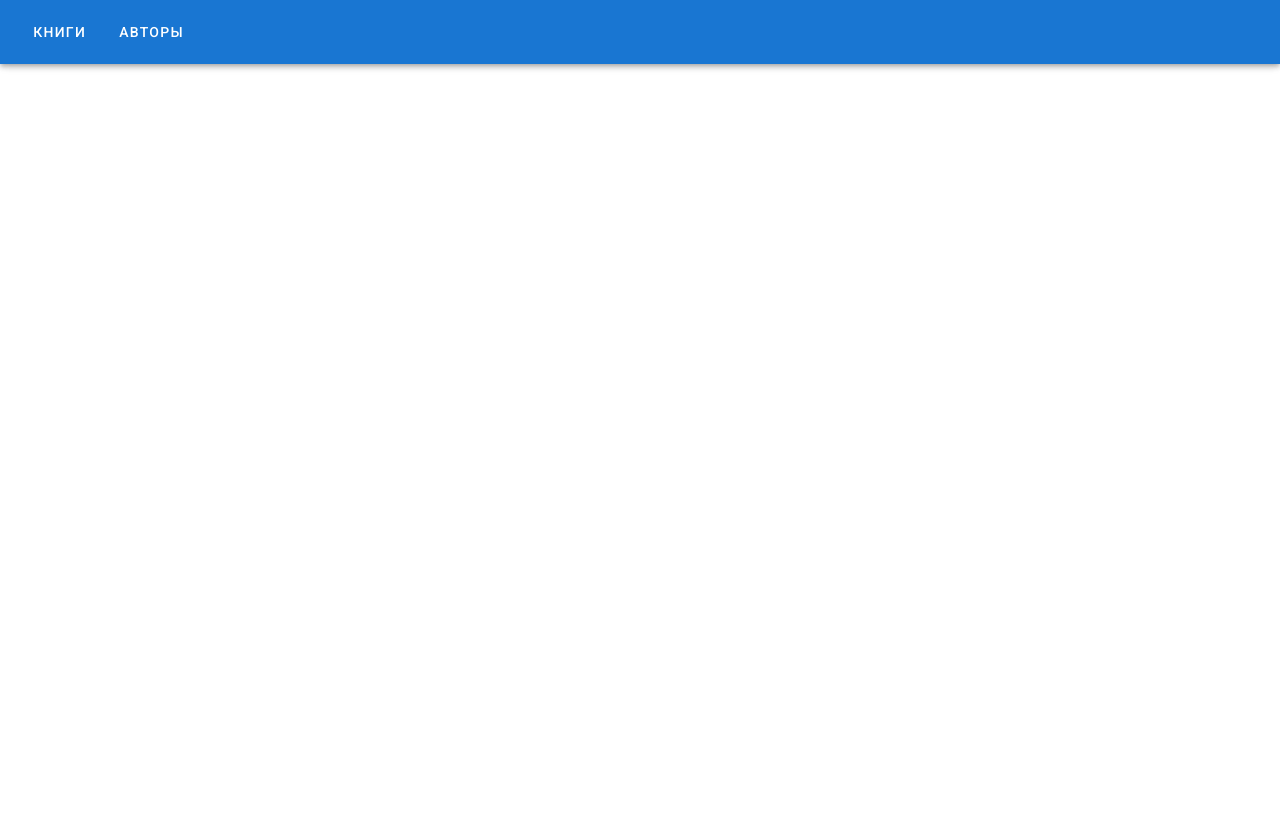
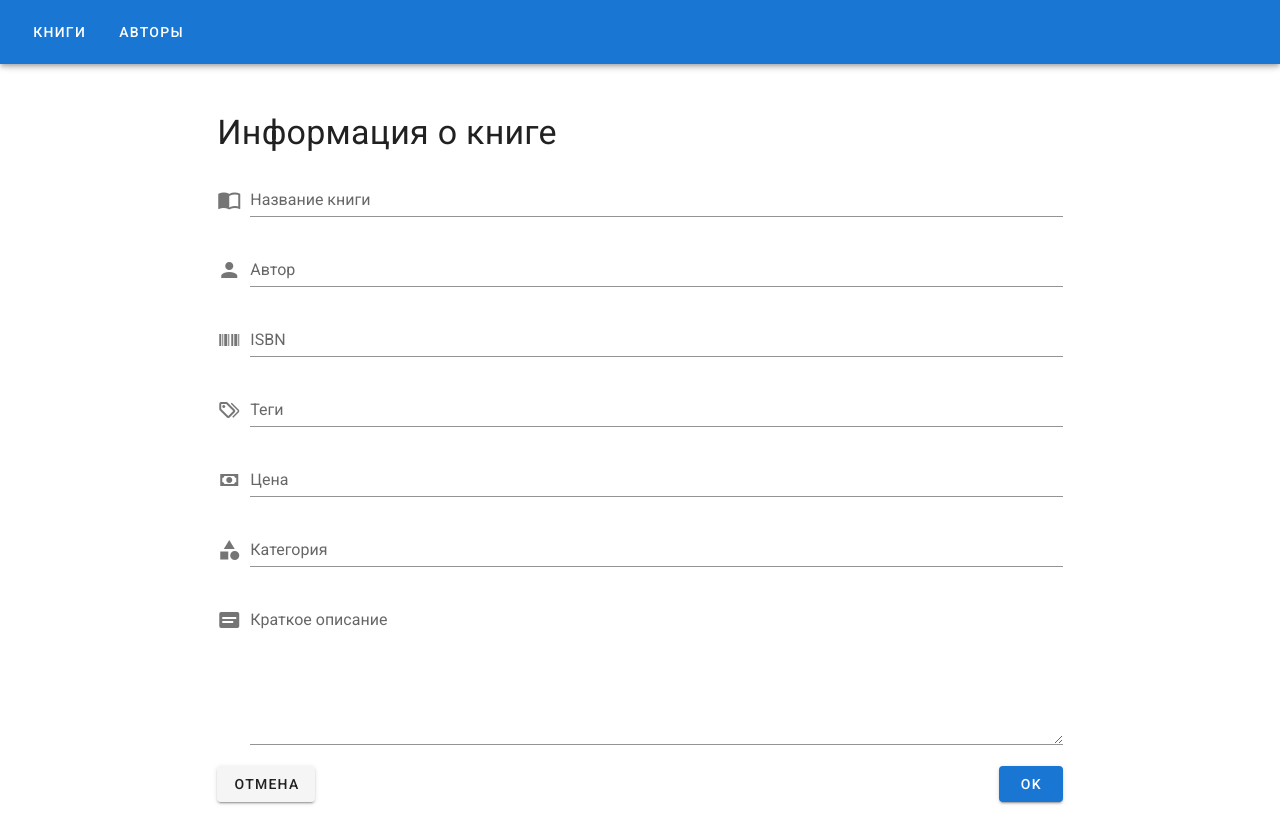
Before and after one commit to belov38/otus-vue, a Vue app in the folder vue-cli/: page /book/1 in a window 1280 px wide. Built offline with nearby package versions, Linux system fonts and the light colour scheme.

Commit message:
Work in progress

```diff
--- a/vue-cli/src/components/AppAuthorForm.vue
+++ b/vue-cli/src/components/AppAuthorForm.vue
@@ -59,11 +59,8 @@ export default {
       },
     };
   },
-  mounted() {
-    this.formData.name = this.initValue.name;
-    this.formData.dob = this.initValue.dob;
-    this.formData.gender = this.initValue.gender;
-    this.formData.residence = this.initValue.residence;
+  created() {
+    Object.assign(this.formData, this.initValue);
   },
   methods: {
     onOK() {
--- a/vue-cli/src/components/AppBirthdayPicker.vue
+++ b/vue-cli/src/components/AppBirthdayPicker.vue
@@ -54,10 +54,8 @@ export default {
     date: null,
     menu: false,
   }),
-  watch: {
-    value(newValue) {
-      this.date = newValue;
-    },
+  created() {
+    this.date = this.value;
   },
   methods: {
     onConfirm() {
--- /dev/null
+++ b/vue-cli/src/components/AppBookForm.vue
@@ -0,0 +1,97 @@
+<template>
+  <div>
+    <slot name="header">
+      <h1 class="display-1 my-5">Книга</h1>
+    </slot>
+    <v-text-field
+      prepend-icon="mdi-book-open-blank-variant"
+      v-model="formData.title"
+      label="Название книги"
+    />
+    <v-text-field
+      prepend-icon="mdi-account"
+      v-model="formData.author"
+      label="Автор"
+    />
+    <v-text-field
+      prepend-icon="mdi-barcode"
+      v-model="formData.isbn"
+      label="ISBN"
+    />
+    <v-text-field
+      prepend-icon="mdi-tag-multiple-outline"
+      v-model="formData.tags"
+      label="Теги"
+    />
+    <v-text-field
+      prepend-icon="mdi-cash"
+      v-model.number="formData.price"
+      label="Цена"
+    />
+    <v-text-field
+      prepend-icon="mdi-shape"
+      v-model="formData.category"
+      label="Категория"
+    />
+    <v-textarea
+      prepend-icon="mdi-card-text"
+      v-model="formData.description"
+      label="Краткое описание"
+    />
+    <div class="d-flex justify-space-between">
+      <v-btn
+      @click="onCancel">
+        Отмена</v-btn>
+      <v-btn
+        @click="onOK"
+        color="primary"
+      >OK
+      </v-btn>
+    </div>
+  </div>
+</template>
+<script>
+export default {
+  name: 'app-book-form',
+  props: {
+    initValue: {
+      type: Object,
+      default() {
+        return {
+          title: '',
+          author: '',
+          isbn: '',
+          tags: '',
+          price: '',
+          category: '',
+          description: '',
+        };
+      },
+    },
+  },
+  data() {
+    return {
+      formData: {
+        title: '',
+        author: '',
+        isbn: '',
+        tags: '',
+        price: '',
+        category: '',
+        description: '',
+      },
+    };
+  },
+  created() {
+    Object.assign(this.formData, this.initValue);
+  },
+  methods: {
+    onOK() {
+      this.$emit('confirm', this.formData);
+    },
+    onCancel() {
+      this.$emit('cancel');
+    },
+  },
+};
+</script>
--- a/vue-cli/src/components/AppBookTableRow.vue
+++ b/vue-cli/src/components/AppBookTableRow.vue
@@ -15,15 +15,22 @@
           УДАЛИТЬ
         </v-btn>
       </span>
-      <v-btn
-        @click="delConfirmed=true"
+      <span
         v-else
-        small
-        plain>
+      >
+            <v-btn small plain @click="onEditBook">
+            <v-icon>mdi-pen</v-icon>
+        </v-btn>
+        <v-btn
+          @click="delConfirmed=true"
+          small
+          plain>
         <v-icon>
           mdi-delete
         </v-icon>
       </v-btn>
+      </span>
+
     </td>
   </tr>
 </template>
@@ -42,6 +49,12 @@ export default {
     };
   },
   methods: {
+    onEditBook() {
+      this.$router.push({
+        name: 'BookEdit',
+        params: { id: this.item.bookId },
+      });
+    },
     onDelete() {
       this.$emit('delete', this.item.bookId);
     },
--- a/vue-cli/src/components/AppGenderPicker.vue
+++ b/vue-cli/src/components/AppGenderPicker.vue
@@ -22,10 +22,8 @@ export default {
       items: ['Мужской', 'Женский', 'не указан'],
     };
   },
-  watch: {
-    value(newValue) {
-      this.gender = newValue;
-    },
+  created() {
+    this.gender = this.value;
   },
   methods: {
     onChange() {
--- a/vue-cli/src/pages/BookAddPage.vue
+++ b/vue-cli/src/pages/BookAddPage.vue
@@ -1,70 +1,24 @@
 <template>
   <div>
-    <h1 class="display-1 my-5">Добавить новую книгу</h1>
-    <v-text-field
-      v-model="formData.title"
-      label="Название книги"
-    />
-    <v-text-field
-      v-model="formData.author"
-      label="Автор"
-    />
-    <v-text-field
-      v-model="formData.isbn"
-      label="ISBN"
-    />
-    <v-text-field
-      v-model="formData.tags"
-      label="Теги"
-    />
-    <v-text-field
-      v-model.number="formData.price"
-      label="Цена"
-    />
-    <v-text-field
-      v-model="formData.category"
-      label="Категория"
-    />
-    <v-textarea
-      v-model="formData.description"
-      label="Краткое описание"
-    />
-    <div class="d-flex justify-space-between">
-      <v-btn>Отмена</v-btn>
-      <v-btn
-        @click="onClickCreate"
-        color="primary"
-      >Создать</v-btn>
-    </div>
+    <app-book-form @confirm="onConfirm">
+      <template #header>
+        <h1 class="display-1 my-5">Добавить новую книгу</h1>
+      </template>
+    </app-book-form>
   </div>
 </template>
 
 <script>
 import { mapActions } from 'vuex';
+import AppBookForm from '@/components/AppBookForm.vue';
 
 export default {
-  data() {
-    return {
-      formData: {
-        title: '',
-        author: '',
-        isbn: '',
-        tags: [],
-        price: '',
-        category: '',
-        description: '',
-      },
-    };
-  },
+  components: { AppBookForm },
   methods: {
     ...mapActions('books', ['createBook']),
-    onClickCreate() {
-      this.createBook(this.formData);
+    onConfirm(formData) {
+      this.createBook(formData);
     },
   },
 };
 </script>
-
-<style scoped>
-
-</style>
--- /dev/null
+++ b/vue-cli/src/pages/BookEditPage.vue
@@ -0,0 +1,57 @@
+<template>
+  <div>
+    <app-book-form
+      @confirm="onConfirm"
+      :init-value="bookData"
+    >
+      <template #header>
+        <h1 class="display-1 my-5">Информация о книге</h1>
+      </template>
+    </app-book-form>
+  </div>
+</template>
+
+<script>
+import AppBookForm from '@/components/AppBookForm.vue';
+
+export default {
+  name: 'BookEditPage',
+  components: {
+    AppBookForm,
+  },
+  data() {
+    return {
+      bookData: {
+        title: '',
+        author: '',
+        isbn: '',
+        tags: '',
+        price: '',
+        category: '',
+        description: '',
+      },
+    };
+  },
+  watch: {
+    '$route.params.id': {
+      immediate: true,
+      handler(value) {
+        Object.assign(this.bookData, this.$store.getters['books/getBookById'](value));
+      },
+    },
+  },
+  methods: {
+    onConfirm(formData) {
+      const payload = {
+        ...formData,
+        bookId: this.$route.params.id,
+      };
+      this.$store.dispatch('books/updateBook', payload);
+    },
+  },
+};
+</script>
+
+<style scoped>
+
+</style>
--- a/vue-cli/src/router/index.js
+++ b/vue-cli/src/router/index.js
@@ -13,6 +13,11 @@ const routes = [
     path: '/books',
     name: 'BooksList',
     component: () => import(/* webpackChunkName: "Books" */ '../pages/BooksListPage.vue'),
+  },
+  {
+    path: '/book/:id',
+    name: 'BookEdit',
+    component: () => import(/* webpackChunkName: "Books" */ '../pages/BookEditPage.vue'),
   },
   {
     path: '/authors',
--- a/vue-cli/src/store/modules/authors.store.js
+++ b/vue-cli/src/store/modules/authors.store.js
@@ -26,7 +26,6 @@ export default {
       authorId, name, dob, gender, residence,
     }) {
       const index = state.authors.findIndex((a) => a.authorId === authorId);
-      console.log(index, authorId);
       Vue.set(state.authors, index, {
         name, dob, gender, residence,
       });
@@ -40,7 +39,6 @@ export default {
       context.commit('DELETE_AUTHOR', authorId);
     },
     updateAuthor(context, payload) {
-      console.log(payload);
       context.commit('UPDATE_AUTHOR', payload);
     },
   },
--- a/vue-cli/src/store/modules/books.store.js
+++ b/vue-cli/src/store/modules/books.store.js
@@ -1,4 +1,5 @@
 import { v4 as uuidv4 } from 'uuid';
+import Vue from 'vue';
 
 export default {
   namespaced: true,
@@ -7,7 +8,13 @@ export default {
   },
   mutations: {
     ADD_BOOK(state, {
-      title, author, isbn, tags, price, category, description,
+      title,
+      author,
+      isbn,
+      tags,
+      price,
+      category,
+      description,
     }) {
       const bookData = {
         bookId: uuidv4(),
@@ -24,6 +31,14 @@ export default {
     DELETE_BOOK(state, bookId) {
       state.books = state.books.filter((i) => i.bookId !== bookId);
     },
+    UPDATE_BOOK(state, {
+      bookId, title, author, isbn, tags, price, category, description,
+    }) {
+      const index = state.books.findIndex((b) => b.bookId === bookId);
+      Vue.set(state.books, index, {
+        title, author, isbn, tags, price, category, description,
+      });
+    },
   },
   actions: {
     createBook(context, bookData) {
@@ -32,5 +47,11 @@ export default {
     deleteBook(context, bookId) {
       context.commit('DELETE_BOOK', bookId);
     },
+    updateBook(context, payload) {
+      context.commit('UPDATE_BOOK', payload);
+    },
+  },
+  getters: {
+    getBookById: (state) => (bookId) => state.books.find((i) => i.bookId === bookId),
   },
 };
```
Also changed, not shown: vue-cli/src/components/AppAuthorTableRow.vue (indentation only).
